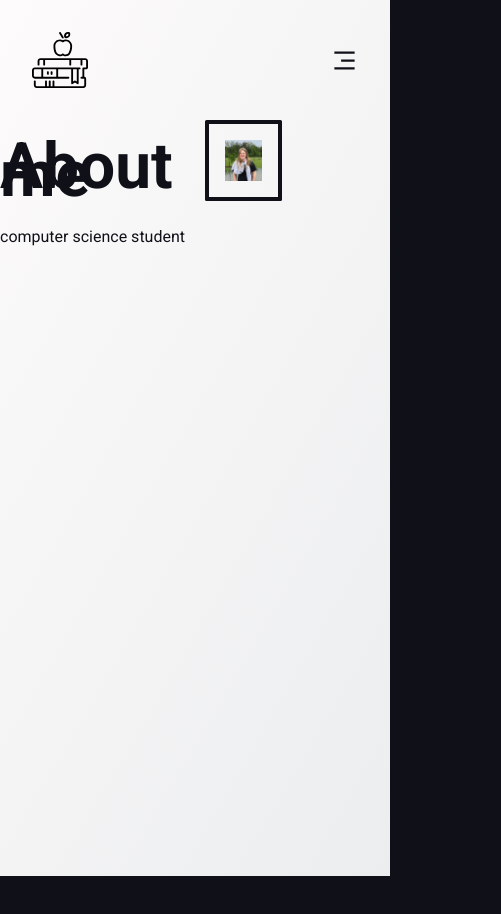
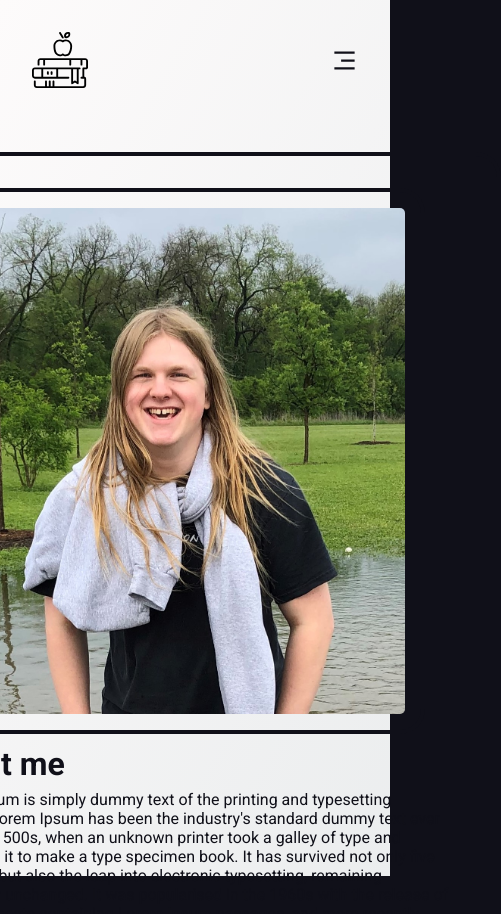
Before and after one commit to daytoncf/my-portfolio, a React (Create React App) app: page /about in a window 390 px wide. Shown: the top 914 px of the page, 501 px wide, since content can reach past the window. Before the commit the page ends 876 px from the top, so only its background shows below. Built offline with nearby package versions, Linux system fonts and the light colour scheme.

Commit message:
Added smooth scrolling effect, edit about page layout, added some media queries to header and about sections

```diff
--- a/src/components/about/About.jsx
+++ b/src/components/about/About.jsx
@@ -6,19 +6,20 @@
     return (
         <div className='about'>
             <div className='about__container'>
-                <div>
+                <div className='img__container'>
+                    <img src={me} className="about__img" alt='Me at a flooded park with a hoodie placed awkwardly around my shoulders'/>
+                </div>
+                <div className='text__container'>
                     <h1 className="about__title">
                     About me
                     </h1>
                     <p className="about__desc">
-                        computer science student
+                    Lorem Ipsum is simply dummy text of the printing and typesetting industry. Lorem Ipsum has been the industry's standard dummy text ever since the 1500s, when an unknown printer took a galley of type and scrambled it to make a type specimen book. It has survived not only five centuries, but also the leap into electronic typesetting, remaining essentially unchanged. It was popularised in the 1960s with the release of Letraset sheets containing Lorem Ipsum passages, and more recently with desktop publishing software like Aldus PageMaker including versions of Lorem Ipsum
+                    </p>
+                    <p className="about__desc">
+                    Lorem Ipsum is simply dummy text of the printing and typesetting industry. Lorem Ipsum has been the industry's standard dummy text ever since the 1500s, when an unknown printer took a galley of type and scrambled it to make a type specimen book. It has survived not only five centuries, but also the leap into electronic typesetting, remaining essentially unchanged. It was popularised in the 1960s with the release of Letraset sheets containing Lorem Ipsum passages, and more recently with desktop publishing software like Aldus PageMaker including versions of Lorem Ipsum
                     </p>
                 </div>
-                <div className='img__container'>
-                    <img src={me} className="about__img" alt='Me at a flooded park with a hoodie placed awkwardly around my shoulders'/>
-                </div>
-
-
             </div>
         </div>
     )
--- a/src/components/about/about.css
+++ b/src/components/about/about.css
@@ -8,23 +8,25 @@
 }
 
 .about__container {
+    position: relative;
     display: flex;
-
+    margin: 2rem 4rem;
+    border: 0.25rem solid var(--color-dark);
+    padding: 2rem;
+    border-radius: 25px;
 }
 
 .about__img {
-    display: block;
-    max-width: 20%;
-    height: auto;
+    width: auto;
+    height: 60vh;
     padding: 1rem;
     border: 0.25rem solid var(--color-dark);
-    grid-area: img;
+    border-radius: 25px;
+    min-width: 40%;
 }
-/* .img__container {
-    display: flex;
-    align-items: center;
-    justify-content: center;
-} */
+.img__container {
+    margin: 0 2.5rem 0 0;
+}
 
 .about__title {
     font-size: 4em;
@@ -35,3 +37,30 @@
 .about__desc {
     grid-area: desc;
 }
+
+.text__container {
+    padding: 0 1rem 0 0;
+}
+
+
+@media screen and (max-width: 900px) {
+    .about__title {
+        font-size: 2.5rem;
+    }
+}
+@media screen and (max-width: 700px) {
+    .about__title {
+        font-size: 2rem;
+    }
+    .about__container {
+        flex-direction: column;
+    }
+}
+@media screen and (max-width: 475px) {
+    .about__title {
+        font-size: 2rem;
+        padding: 0 0.2em 0.2em 0;
+    }
+
+
+}
--- a/src/components/header/header.css
+++ b/src/components/header/header.css
@@ -63,3 +63,22 @@
     0%,100% { opacity: 0; }
     50% {opacity: 1;}
 }
+
+@media screen and (max-width: 950px) {
+    .header__content_title {
+        line-height: 120%;
+        font-size: 2.5rem;
+    }
+    .header__content {
+        margin-bottom: 2rem;
+    }
+}
+
+@media screen and (max-width: 700px) {
+    .header__content_title {
+        font-size: 2rem;
+    }
+    .header__content {
+        margin-bottom: 2rem;
+    }
+}
--- a/src/components/projects/thumbnail.css
+++ b/src/components/projects/thumbnail.css
@@ -1,9 +1,11 @@
-img {
+
+
+.project__img {
     display: block;
     width: 100%;
     height: auto;
     transition: transform 250ms;
-    border-radius: 2%;
+    border-radius: 25px;
 }
 
 .project__img:hover {
@@ -21,7 +23,7 @@
     background-color: #4E527E;
     position: relative;
     box-shadow: 1rem black;
-    border-radius: 2%;
+    border-radius: 25px;
     box-shadow: 0 1.5rem 0.5rem 0.2rem rgba(0, 0, 0, 0.2);
 }
 
@@ -29,11 +31,10 @@
     position: absolute;
     background: var(--color-dark);
     bottom: 0;
-
     height: auto;
     width: 100%;
     color: #f1f1f1;
-    border-radius: 2%;
+    border-radius: 20px;
     padding: 1.25rem;
     opacity: 0;
 }
--- a/src/index.css
+++ b/src/index.css
@@ -11,3 +11,7 @@
     --color-pink-600: #F72585;
     --color-unt-green: #366D49;
 }
+
+html {
+    scroll-behavior: smooth;
+}
```
